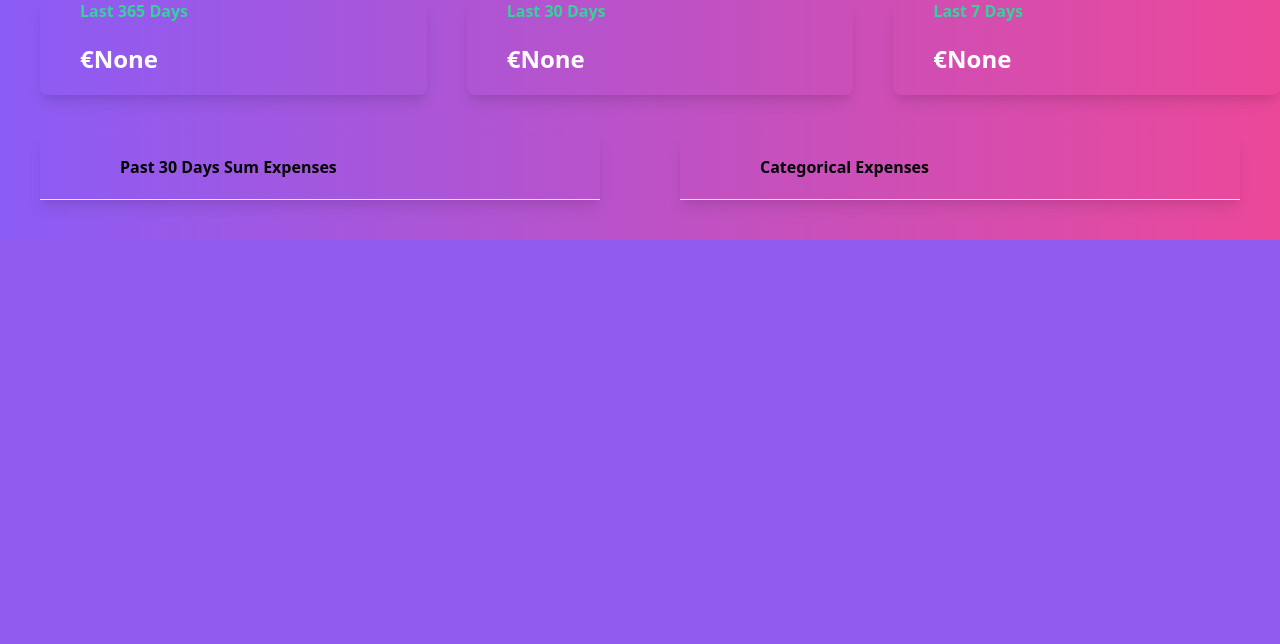
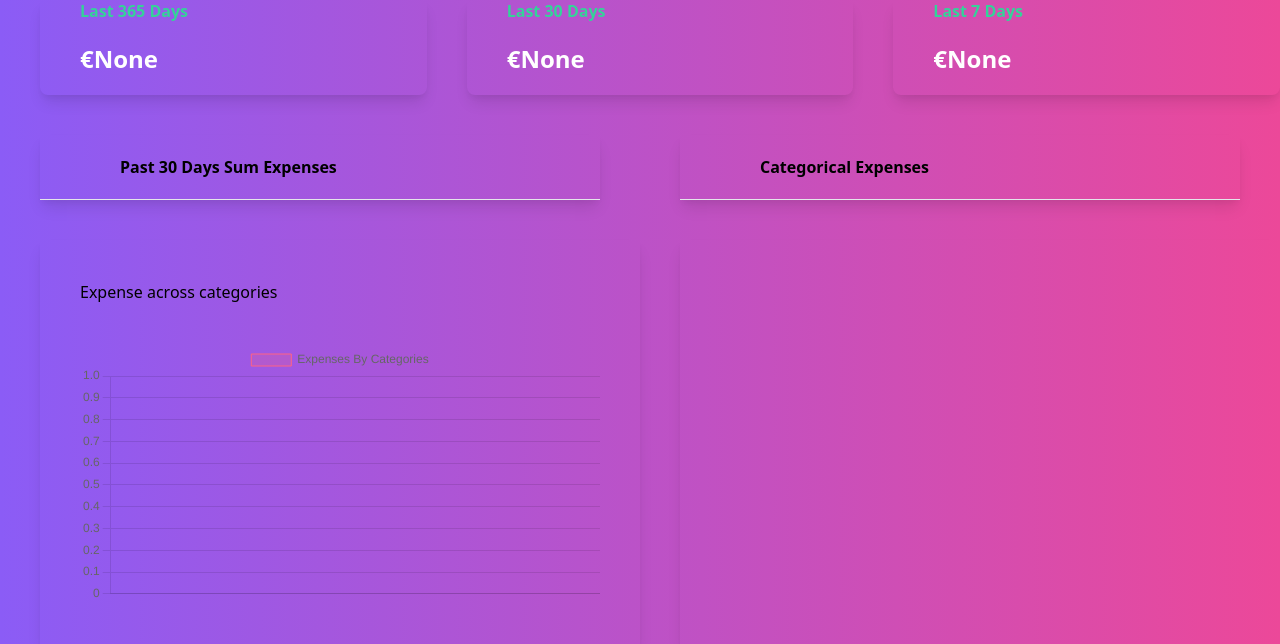
Before and after one commit to kev-n14/ExpenseTracker, a Django app: page / in a window 1280 px wide. Shown: the part 666-1310 px from the top of the page. Before the commit the page ends 906 px from the top, so only its background shows below. Run offline with Django 3.2, Linux system fonts and the light colour scheme; data that the repository does not hold is empty; style sheets or scripts are compiled from the project's sources; some libraries are stand-ins or nearby versions.

Commit message:
include a bar chart to visually show expenses by category

```diff
--- a/templates/expenseapp/index.html
+++ b/templates/expenseapp/index.html
@@ -125,7 +125,7 @@
             <span>Categorical Expenses</span>
         </div>
         <hr>
-        <div id="30-day-table">
+        <div id="category-sum-table">
             {% for categorical_sum in categorical_sums %}
             <div class="flex flex-wrap px-20 py-5">
                 <span>
@@ -134,12 +134,74 @@
             </div>
             <div class="flex flex-wrap px-20 py-5">
                 <span class="text-white">
-                    €{{categorical_sum.sum|intcomma}}
+                    €{{categorical_sum.sum}}
                 </span>
             </div>
             {% endfor %}
         </div>
     </div>
 </div>
+<div class="flex">
+    <div class="w-1/2 shadow-lg ml-10">
+        <h1 class="m-10">Expense across categories</h1>
+        <canvas id="myChart" class="m-10"></canvas>
+
+    </div>
+    <div class="w-1/2 shadow-lg ml-10">
+
+    </div>
+</div>
 <script src="https://cdn.jsdelivr.net/npm/chart.js@3.0.2/dist/chart.min.js"></script>
+
+<script>
+    const categoryies = []
+    const categories_sums = []
+
+    const categorySum = document.getElementById('category-sum-table').getElementsByTagName('div');
+
+    for (i = 0; i < categorySum.length; i++) {
+        if (i % 2 == 1) {
+            categories_sums.push(categorySum[i].innerText.replace("€", ""))
+
+        } else {
+            categoryies.push(categorySum[i].innerText)
+        }
+    }
+    console.log(categorySum)
+    var ctx = document.getElementById('myChart').getContext('2d');
+    var myChart = new Chart(ctx, {
+        type: 'bar',
+        data: {
+            labels: categoryies,
+            datasets: [{
+                label: 'Expenses By Categories',
+                data: categories_sums,
+                backgroundColor: [
+                    'rgba(255, 99, 132, 0.2)',
+                    'rgba(54, 162, 235, 0.2)',
+                    'rgba(255, 206, 86, 0.2)',
+                    'rgba(75, 192, 192, 0.2)',
+                    'rgba(153, 102, 255, 0.2)',
+                    'rgba(255, 159, 64, 0.2)'
+                ],
+                borderColor: [
+                    'rgba(255, 99, 132, 1)',
+                    'rgba(54, 162, 235, 1)',
+                    'rgba(255, 206, 86, 1)',
+                    'rgba(75, 192, 192, 1)',
+                    'rgba(153, 102, 255, 1)',
+                    'rgba(255, 159, 64, 1)'
+                ],
+                borderWidth: 1
+            }]
+        },
+        options: {
+            scales: {
+                y: {
+                    beginAtZero: true
+                }
+            }
+        }
+    });
+</script>
 {% endblock %}
```
